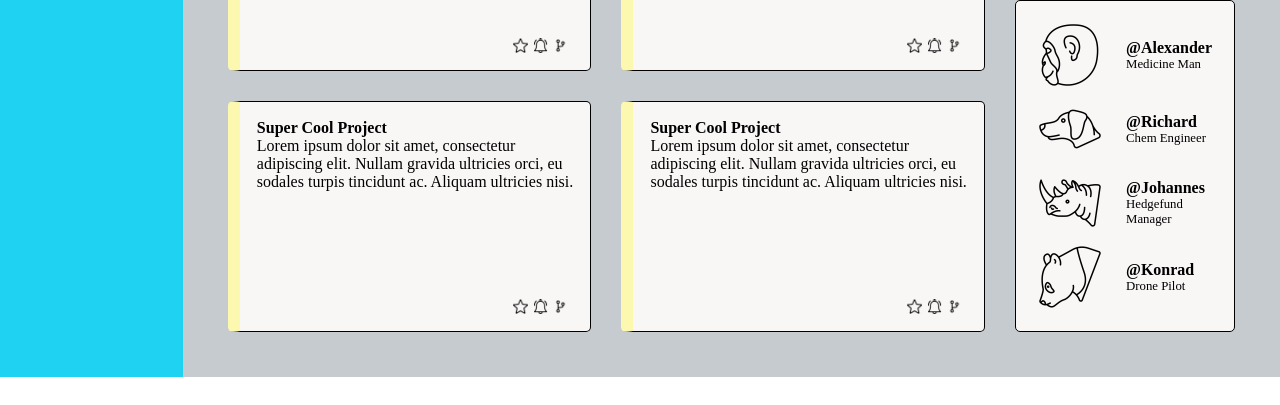
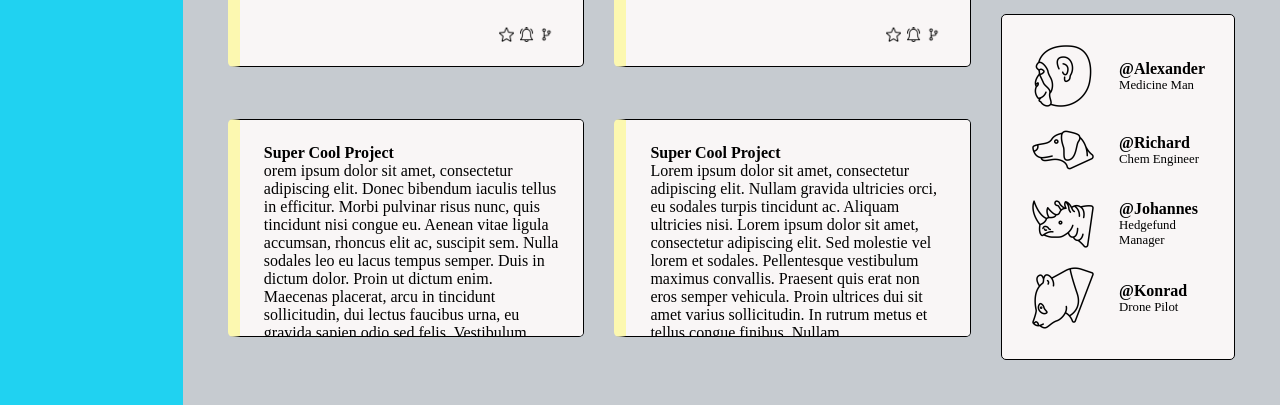
Before and after one commit to FriedrichtenHagen/admin-dashboard, a plain HTML site: page index.html in a window 1280 px wide. Shown: the part 636-1041 px from the top of the page. Before the commit the page ends 1013 px from the top, so only its background shows below. Drawn offline with Linux system fonts and the light colour scheme.

Commit message:
add max height

```diff
--- a/index.html
+++ b/index.html
@@ -116,7 +116,7 @@
           <div class="box5 box">
             <div class="boxtext">
               <h2>Super Cool Project</h2>
-              Lorem ipsum dolor sit amet, consectetur adipiscing elit. Nullam gravida ultricies orci, eu sodales turpis tincidunt ac. Aliquam ultricies nisi.
+              orem ipsum dolor sit amet, consectetur adipiscing elit. Donec bibendum iaculis tellus in efficitur. Morbi pulvinar risus nunc, quis tincidunt nisi congue eu. Aenean vitae ligula accumsan, rhoncus elit ac, suscipit sem. Nulla sodales leo eu lacus tempus semper. Duis in dictum dolor. Proin ut dictum enim. Maecenas placerat, arcu in tincidunt sollicitudin, dui lectus faucibus urna, eu gravida sapien odio sed felis. Vestibulum vitae risus fermentum, sollicitudin purus sit amet, maximus nunc. Pellentesque sit amet consectetur felis, pretium mattis elit. Suspendisse mattis ultricies condimentum. Vestibulum tellus urna, facilisis nec rutrum quis, tempor vel risus. Duis ultrices ullamcorper elit, in fringilla metus ullamcorper id. Cras vitae egestas tortor. Etiam fringilla vel magna id scelerisque. Ut sollicitudin ultrices vulputate.
             </div>
             <div class="boxicons">
               <img src="icons/star.png" alt="" class="icon">
@@ -128,6 +128,7 @@
             <div class="boxtext">
               <h2>Super Cool Project</h2>
               Lorem ipsum dolor sit amet, consectetur adipiscing elit. Nullam gravida ultricies orci, eu sodales turpis tincidunt ac. Aliquam ultricies nisi.
+              Lorem ipsum dolor sit amet, consectetur adipiscing elit. Sed molestie vel lorem et sodales. Pellentesque vestibulum maximus convallis. Praesent quis erat non eros semper vehicula. Proin ultrices dui sit amet varius sollicitudin. In rutrum metus et tellus congue finibus. Nullam.
             </div>
             <div class="boxicons">
               <img src="icons/star.png" alt="" class="icon">
--- a/style.css
+++ b/style.css
@@ -176,7 +176,7 @@ button{
   border: 1px solid black;
   border-radius: 5px;
   background-color: var(--boxcolor);
-  padding: 17px;
+  padding: 24px;
   border-left-color: var(--hightlight);
   border-left-width: 12px;
   border-left-style: solid;
@@ -185,6 +185,8 @@ button{
   display: flex;
   flex-direction: column;
   justify-content: space-between;
+  max-height: 21vh;
+  overflow: scroll;
 }
 .box h2{
   font-size: 1rem;
```
